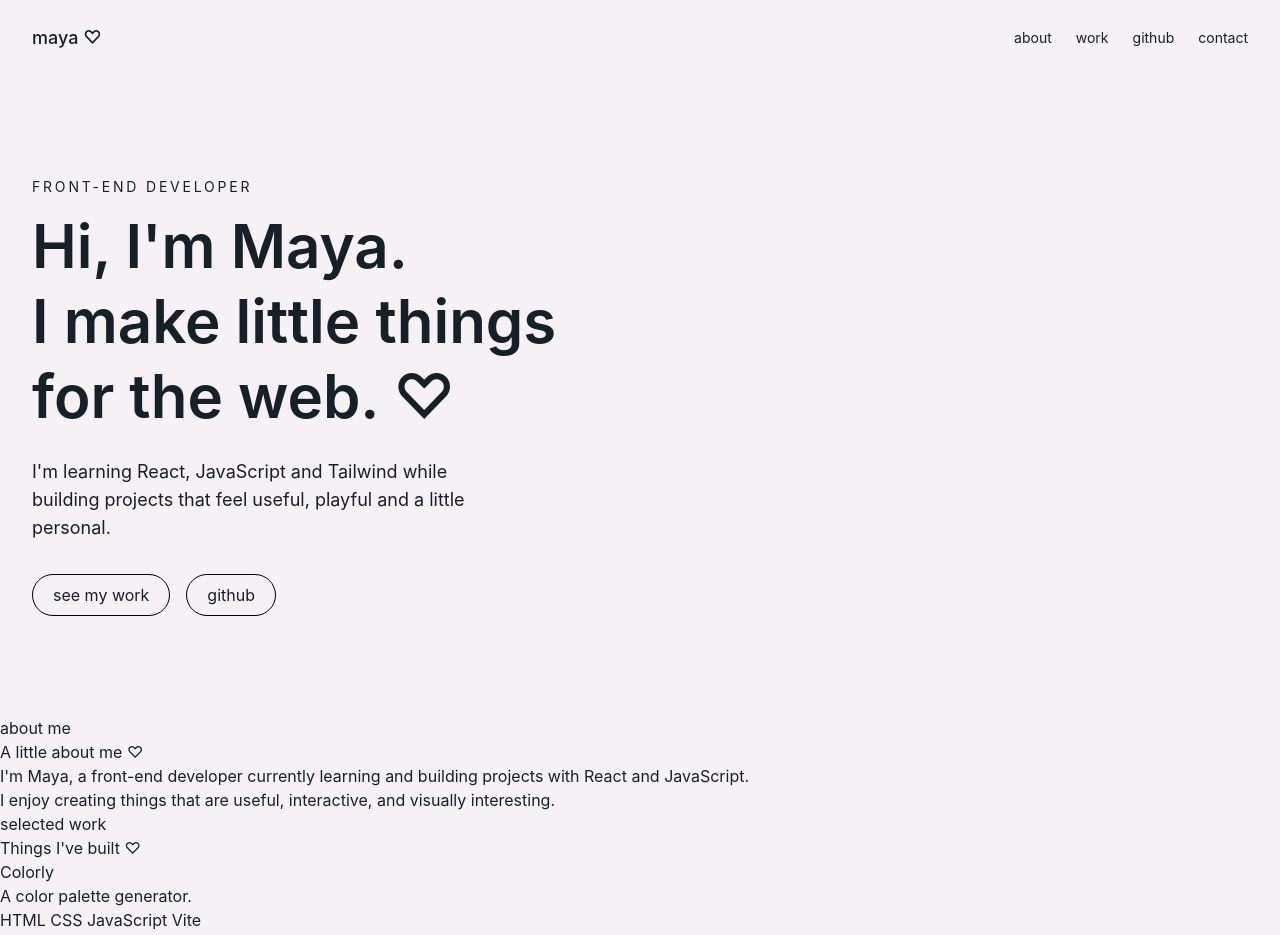
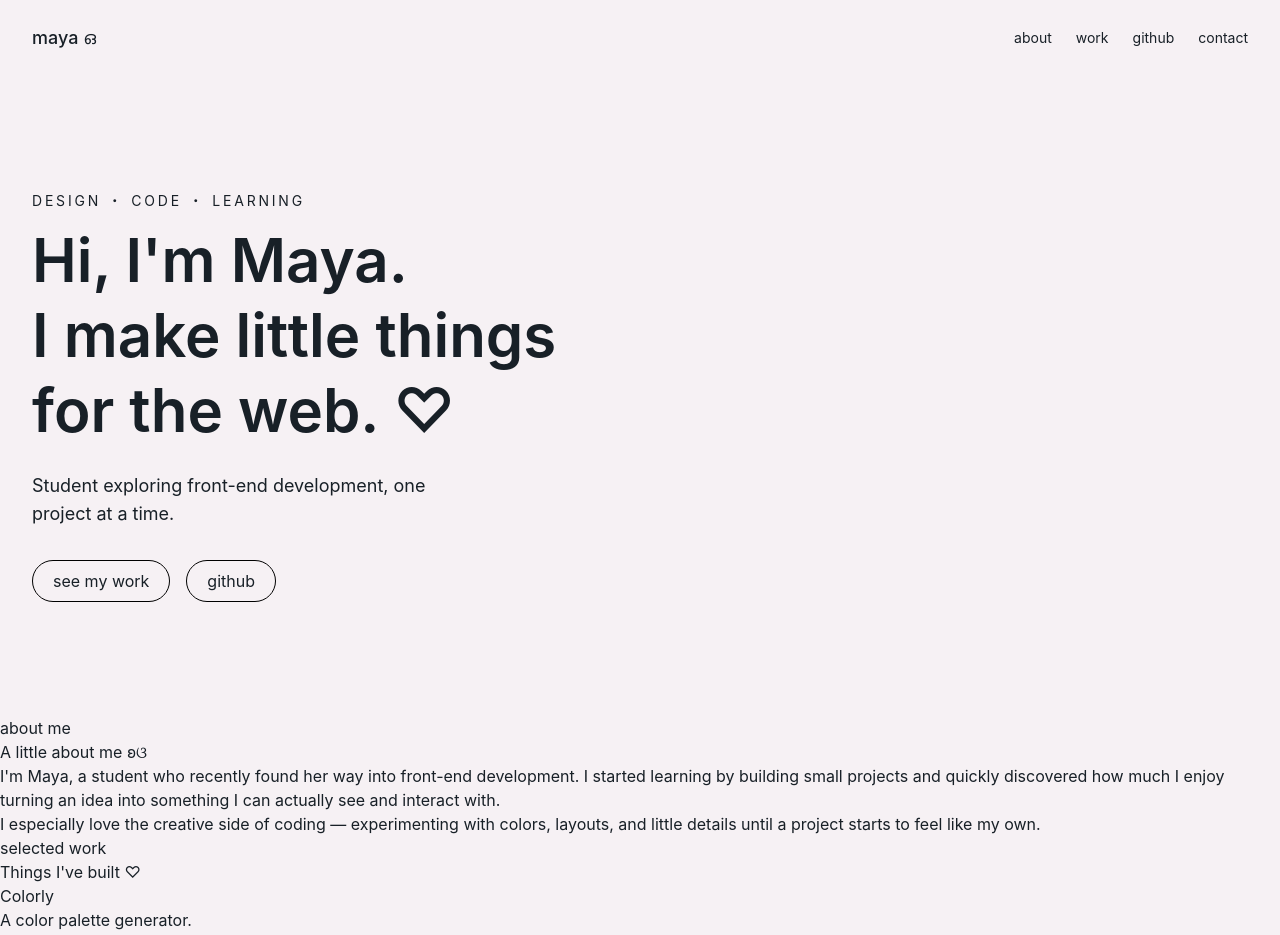
Before and after one commit to bldyonyx/Portfolio, a React app: page / in a window 1280 px wide. Shown: the top 935 px of the page. Built offline with nearby package versions, Linux system fonts and the light colour scheme; the HTML template or start-up script is replaced by a standard one.

Commit message:
feat: update About, Hero, and Navbar components with new content

```diff
--- a/src/components/About.jsx
+++ b/src/components/About.jsx
@@ -4,16 +4,19 @@ function About() {
       <div>
         <p>about me</p>
 
-        <h2>A little about me ♡</h2>
+        <h2>A little about me ʚଓ</h2>
 
         <p>
-          I'm Maya, a front-end developer currently learning and building
-          projects with React and JavaScript.
+          I'm Maya, a student who recently found her way into front-end
+          development. I started learning by building small projects and
+          quickly discovered how much I enjoy turning an idea into something
+          I can actually see and interact with.
         </p>
 
         <p>
-          I enjoy creating things that are useful, interactive, and visually
-          interesting.
+          I especially love the creative side of coding — experimenting with
+          colors, layouts, and little details until a project starts to feel
+          like my own.
         </p>
       </div>
     </section>
--- a/src/components/Hero.jsx
+++ b/src/components/Hero.jsx
@@ -3,7 +3,7 @@ function Hero() {
     <section className="min-h-[80vh] flex items-center px-8">
       <div>
         <p className="mb-3 text-sm uppercase tracking-[0.2em]">
-          front-end developer
+          design ・ code ・ learning
         </p>
 
         <h1 className="text-6xl font-semibold leading-tight">
@@ -15,8 +15,8 @@ function Hero() {
         </h1>
 
         <p className="mt-6 max-w-md text-lg">
-          I'm learning React, JavaScript and Tailwind while building
-          projects that feel useful, playful and a little personal.
+          Student exploring front-end development,
+          one project at a time.
         </p>
 
         <div className="mt-8 flex gap-4">
--- a/src/components/Navbar.jsx
+++ b/src/components/Navbar.jsx
@@ -2,7 +2,7 @@ function Navbar() {
   return (
     <nav className="flex items-center justify-between px-8 py-6">
       <a href="#" className="text-lg font-medium">
-        maya ♡
+        maya ഒ
       </a>
 
       <div className="flex gap-6 text-sm">
```
